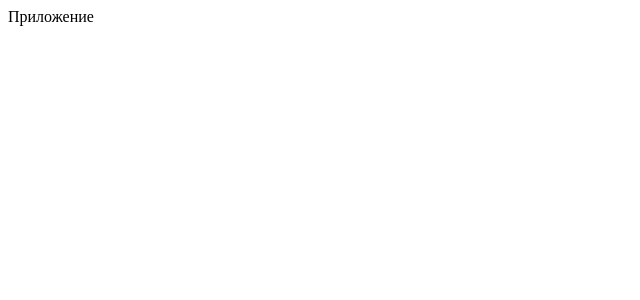
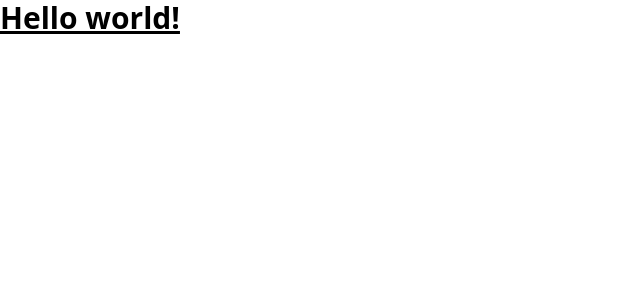
Before and after one commit to punkmachine/color-comparison, a React (Create React App) app: page / in a window 1280 px wide. Shown: the top 300 px of the page, without its empty margins (0-640 px from the left). Built offline with nearby package versions, Linux system fonts and the light colour scheme.

Commit message:
Добавил tailwind.

```diff
--- a/package.json
+++ b/package.json
@@ -30,5 +30,10 @@
       "last 1 firefox version",
       "last 1 safari version"
     ]
+  },
+  "devDependencies": {
+    "autoprefixer": "^10.4.13",
+    "postcss": "^8.4.19",
+    "tailwindcss": "^3.2.3"
   }
 }
--- /dev/null
+++ b/postcss.config.js
@@ -0,0 +1,6 @@
+module.exports = {
+  plugins: {
+    tailwindcss: {},
+    autoprefixer: {},
+  },
+}
--- a/src/App.jsx
+++ b/src/App.jsx
@@ -1,7 +1,9 @@
 function App() {
-  return (
-    <div>Приложение</div>
-  );
+	return (
+		<h1 className="text-3xl font-bold underline">
+			Hello world!
+		</h1>
+	);
 }
 
 export default App;
--- /dev/null
+++ b/src/assets/styles/main.css
@@ -0,0 +1,3 @@
+@tailwind base;
+@tailwind components;
+@tailwind utilities;
--- a/src/index.js
+++ b/src/index.js
@@ -1,6 +1,8 @@
 import React from 'react';
 import ReactDOM from 'react-dom/client';
 import App from './App';
+
+import './assets/styles/main.css';
 
 const root = ReactDOM.createRoot(document.getElementById('root'));
 root.render(
--- /dev/null
+++ b/tailwind.config.js
@@ -0,0 +1,10 @@
+/** @type {import('tailwindcss').Config} */
+module.exports = {
+  content: [
+    "./src/**/*.{js,jsx,ts,tsx}",
+  ],
+  theme: {
+    extend: {},
+  },
+  plugins: [],
+}
```
